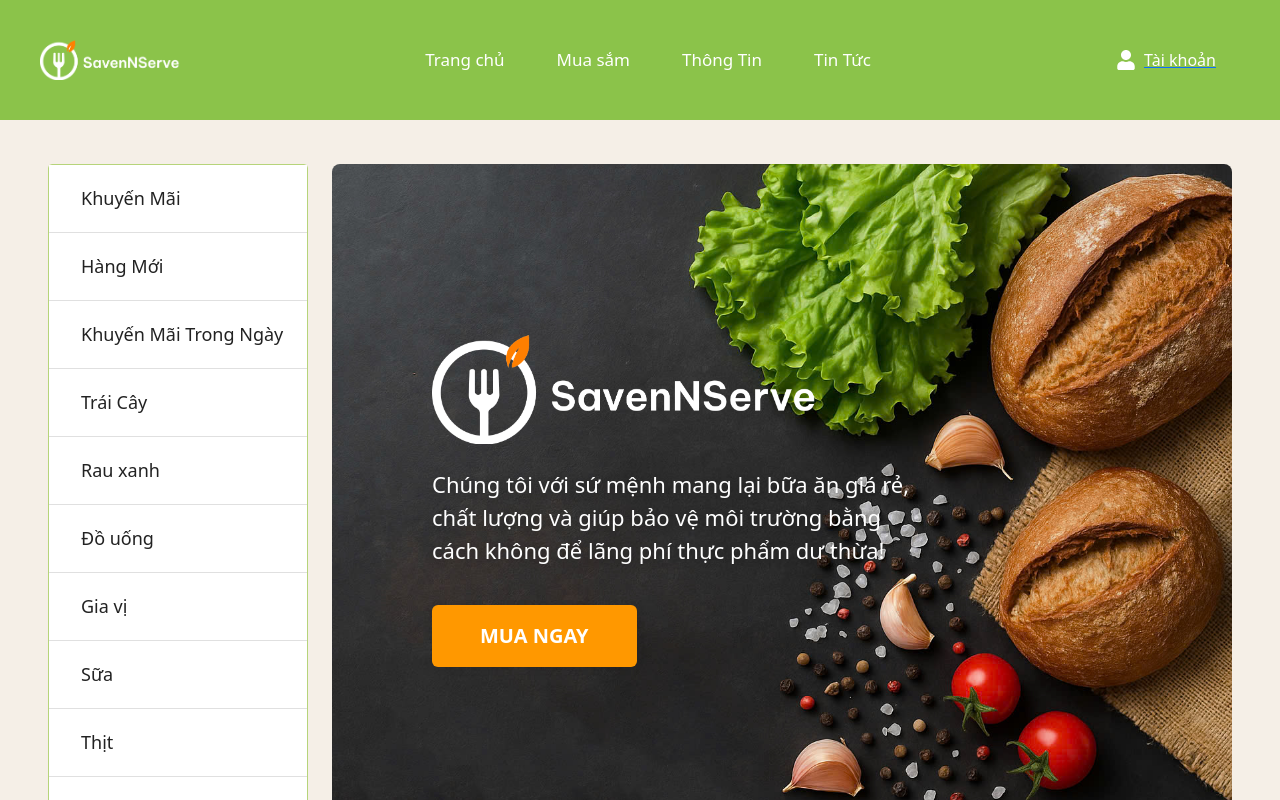
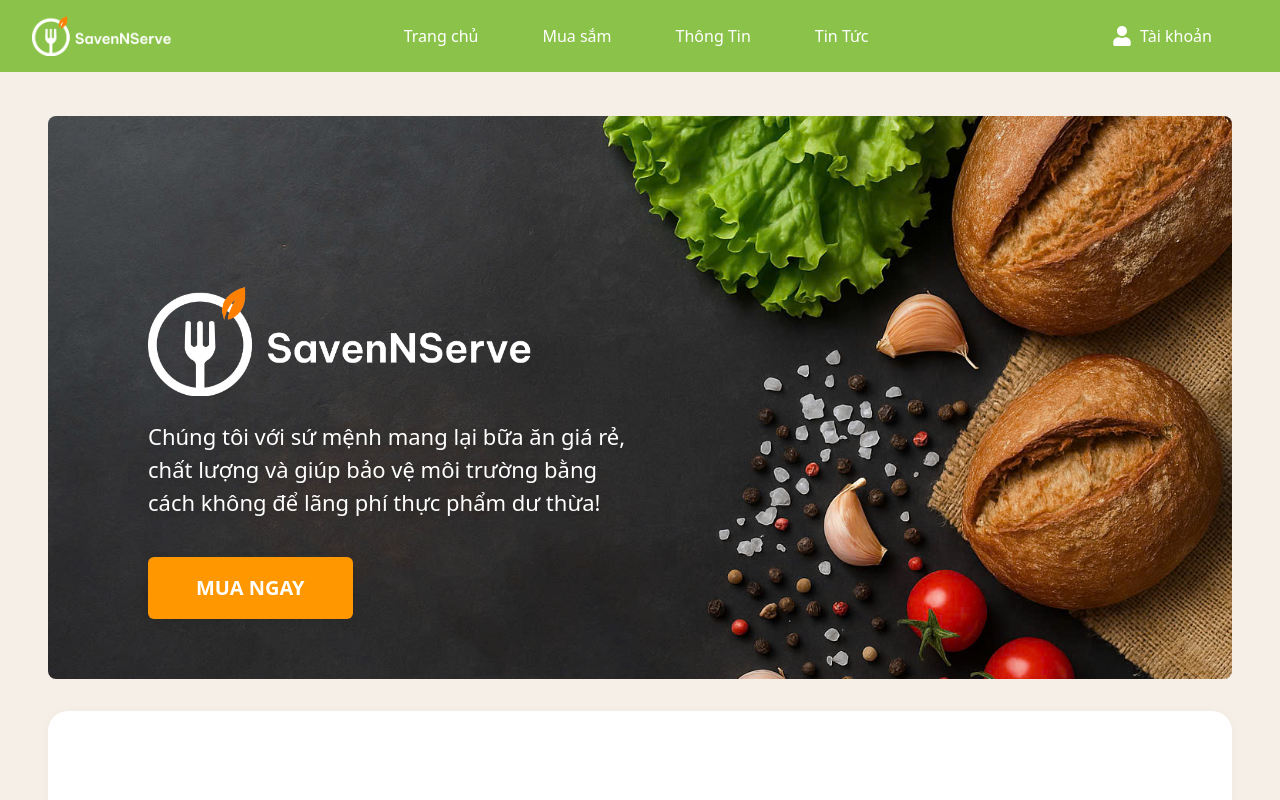
Before and after one commit to thaibao02/saven-serve, a React (Create React App) app: page / in a window 1280 px wide. Shown: the top 800 px of the page. Built offline with nearby package versions, Linux system fonts and the light colour scheme.

Commit message:
update login
update login , add button view profile and add function log-out

```diff
--- /dev/null
+++ b/src/Components/Header/Header.css
@@ -0,0 +1,85 @@
+.user-account {
+    position: relative;
+}
+
+.user-dropdown {
+    position: relative;
+}
+
+.user-button {
+    background: none;
+    border: none;
+    cursor: pointer;
+    display: flex;
+    align-items: center;
+    padding: 8px 12px;
+}
+
+.dropdown-menu {
+    position: absolute;
+    top: 100%;
+    right: 0;
+    background-color: #8bc34a;
+    border-radius: 4px;
+    box-shadow: 0 2px 10px rgba(0, 0, 0, 0.1);
+    min-width: 150px;
+    z-index: 1000;
+    display: block !important;
+}
+
+.dropdown-menu button {
+    display: block;
+    width: 100%;
+    padding: 10px 15px;
+    text-align: left;
+    border: none;
+    background: none;
+    cursor: pointer;
+    color: white;
+    font-size: 14px;
+}
+
+.dropdown-menu button:hover {
+    background-color: #9ccc65;
+}
+
+/* Existing styles */
+.header {
+    display: flex;
+    justify-content: space-between;
+    align-items: center;
+    padding: 1rem 2rem;
+    background-color: #8bc34a;
+}
+
+.logo-img {
+    height: 40px;
+}
+
+.navigation ul {
+    display: flex;
+    list-style: none;
+    margin: 0;
+    padding: 0;
+}
+
+.navigation li {
+    margin: 0 1rem;
+}
+
+.navigation a {
+    color: white;
+    text-decoration: none;
+    font-size: 16px;
+}
+
+.navigation a:hover {
+    color: #eee;
+}
+
+.phone {
+    display: flex;
+    align-items: center;
+    text-decoration: none;
+    padding: 8px 12px;
+}
--- a/src/Components/Header/index.js
+++ b/src/Components/Header/index.js
@@ -1,9 +1,77 @@
 import { FaUser } from 'react-icons/fa';
+import { useState, useEffect } from 'react';
+import { useNavigate, useLocation } from 'react-router-dom';
 import logochinh from '../../Assets/logochinh.png';
+import './Header.css';
 
 const Header = () => {
-    return(
+    const [isLoggedIn, setIsLoggedIn] = useState(false);
+    const [showDropdown, setShowDropdown] = useState(false);
+    const [username, setUsername] = useState('');
+    const navigate = useNavigate();
+    const location = useLocation();
 
+    // Function to check login status from localStorage
+    const checkLoginStatus = () => {
+        const user = JSON.parse(localStorage.getItem('user'));
+        const token = localStorage.getItem('token');
+
+        if (user && token) {
+            setIsLoggedIn(true);
+            setUsername(user.username);
+        } else {
+            setIsLoggedIn(false);
+            setUsername('');
+        }
+    };
+
+    useEffect(() => {
+        // Check status on initial mount and when location changes
+        checkLoginStatus();
+
+        // Listen for changes in localStorage (e.g., from login/logout page in a different tab)
+        const handleStorageChange = () => {
+            checkLoginStatus();
+        };
+
+        window.addEventListener('storage', handleStorageChange);
+
+        // Clean up the event listener when the component unmounts
+        return () => {
+            window.removeEventListener('storage', handleStorageChange);
+        };
+    }, [location]);
+
+    // Effect to log showDropdown state changes
+    useEffect(() => {
+        console.log('showDropdown state changed:', showDropdown);
+    }, [showDropdown]);
+
+    const handleLogout = () => {
+        localStorage.removeItem('token');
+        localStorage.removeItem('user');
+        // Manually update state after logout
+        setIsLoggedIn(false);
+        setUsername('');
+        navigate('/');
+    };
+
+    const handleProfileClick = () => {
+        navigate('/profile');
+        setShowDropdown(false);
+    };
+
+    const handleOrdersClick = () => {
+        navigate('/orders'); // Navigate to orders page
+        setShowDropdown(false);
+    };
+
+    const handleUserButtonClick = () => {
+        console.log('User button clicked, toggling dropdown');
+        setShowDropdown(!showDropdown);
+    };
+
+    return (
         <div className="header">
             {/* logo */}
             <div className="logo">
@@ -20,12 +88,33 @@ const Header = () => {
                     {/* <li><a href="/Contact">Liên Hệ</a></li> */}
                 </ul>
             </div>
-            {/* phone icon and number */}
-            <a href="/login-page" className="phone">
-                <FaUser style={{ color: 'white', fontSize: '20px', marginRight: '8px' }} />
-                <span style={{ color: 'white' }}>Tài khoản</span>
-            </a>
 
+            {/* User account section */}
+            <div className="user-account">
+                {isLoggedIn ? (
+                    <div className="user-dropdown" key="user-dropdown">
+                        <button
+                            className="user-button"
+                            onClick={handleUserButtonClick}
+                        >
+                            <FaUser style={{ color: 'white', fontSize: '20px', marginRight: '8px' }} />
+                            <span style={{ color: 'white' }}>{username}</span>
+                        </button>
+                        {showDropdown && (
+                            <div className="dropdown-menu">
+                                <button onClick={handleProfileClick}>Xem hồ sơ</button>
+                                <button onClick={handleOrdersClick}>Đơn hàng</button>
+                                <button onClick={handleLogout}>Đăng xuất</button>
+                            </div>
+                        )}
+                    </div>
+                ) : (
+                    <a href="/login-page" className="phone">
+                        <FaUser style={{ color: 'white', fontSize: '20px', marginRight: '8px' }} />
+                        <span style={{ color: 'white' }}>Tài khoản</span>
+                    </a>
+                )}
+            </div>
         </div>
     );
 }
--- a/src/Pages/Home/Home.css
+++ b/src/Pages/Home/Home.css
@@ -46,6 +46,7 @@
   display: flex;
   align-items: flex-start;
   margin-right: 24px;
+  margin-left: 24px;
   /* padding-left: 48px; */
 }
 
--- a/src/Pages/Home/index.js
+++ b/src/Pages/Home/index.js
@@ -21,18 +21,18 @@ import './Home.css';
 import { GiPumpkin, GiGrapes, GiOrangeSlice } from 'react-icons/gi';
 import { FaChevronLeft, FaChevronRight, FaFire, FaUser, FaRegComment } from 'react-icons/fa';
 
-const categories = [
-  'Khuyến Mãi',
-  'Hàng Mới',
-  'Khuyến Mãi Trong Ngày',
-  'Trái Cây',
-  'Rau xanh',
-  'Đồ uống',
-  'Gia vị',
-  'Sữa',
-  'Thịt',
-  'Cá',
-];
+// const categories = [
+//   'Khuyến Mãi',
+//   'Hàng Mới',
+//   'Khuyến Mãi Trong Ngày',
+//   'Trái Cây',
+//   'Rau xanh',
+//   'Đồ uống',
+//   'Gia vị',
+//   'Sữa',
+//   'Thịt',
+//   'Cá',
+// ];
 
 const Home = () => {
   // Countdown timer state
@@ -56,11 +56,11 @@ const Home = () => {
   return (
     <div className='home'>
       <div className="home-container">
-        <div className="sidebar">
+        {/* <div className="sidebar">
           {categories.map((cat, idx) => (
             <div className="sidebar-item" key={idx}>{cat}</div>
           ))}
-        </div>
+        </div> */}
         <div className="banner-section" style={{ backgroundImage: `url(${banner})` }}>
           <div className="banner-content">
             <div className="banner-row">
```
